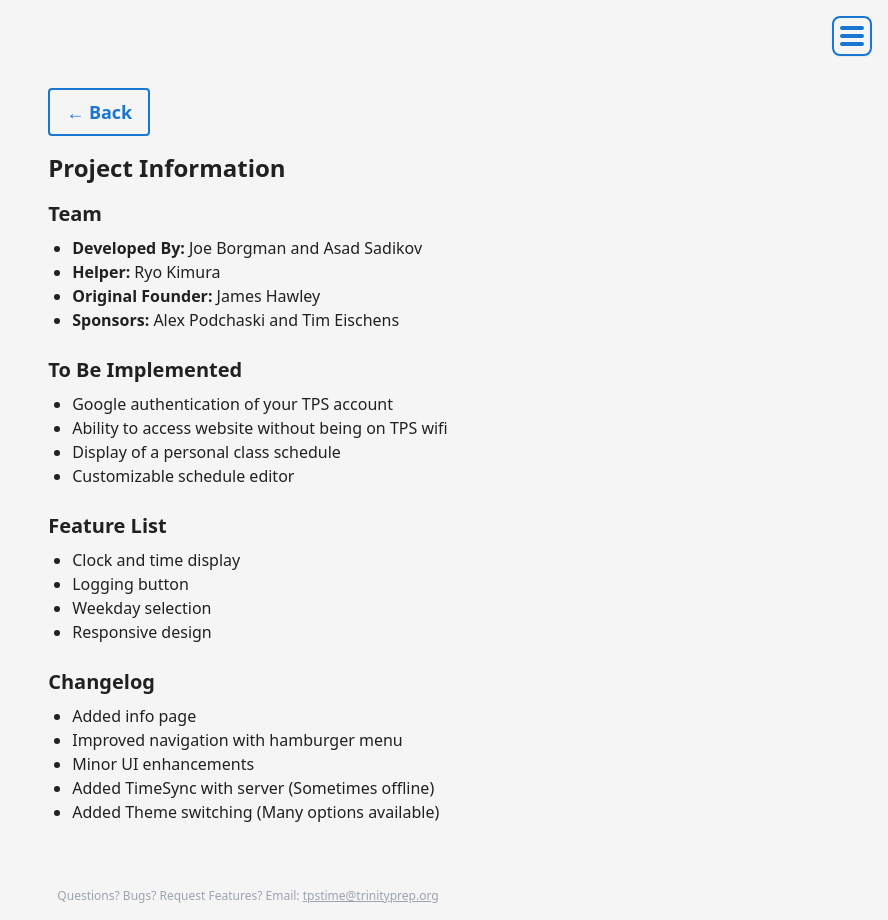
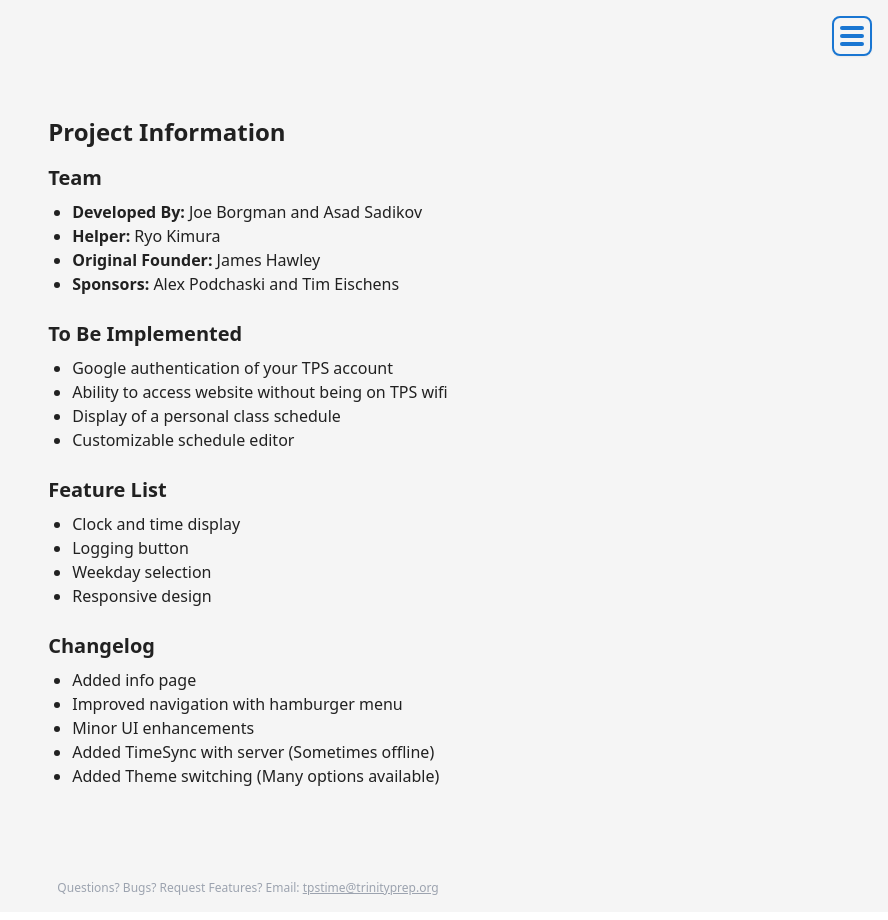
Before and after one commit to jameshawley29/tpstime, a React (Create React App) app: page /info in a window 1280 px wide. Shown: the whole page, without its empty margins (392-1280 px from the left). Built offline with nearby package versions, Linux system fonts and the light colour scheme.

Commit message:
removed back button

```diff
--- a/src/pages/info.tsx
+++ b/src/pages/info.tsx
@@ -30,15 +30,7 @@ const BackButton: React.FC = () => {
 
 const Info: React.FC = () => (
   <div className="min-h-screen flex items-center justify-center bg-background text-text">
-    <div className="p-6 max-w-2xl w-full">
-         <button
-           className="mb-4 text-lg font-bold text-primary border-2 border-primary rounded px-4 py-2 hover:bg-primary/10 flex items-center justify-center"
-           onClick={() => window.history.back()}
-           aria-label="Back"
-           style={{ outline: 'none' }}
-         >
-           ← Back
-         </button>
+  <div className="pt max-w-2xl w-full">
     <h1 className="text-2xl font-bold mb-4">Project Information</h1>
     <section className="mb-6">
       <h2 className="text-xl font-semibold mb-2">Team</h2>
```
